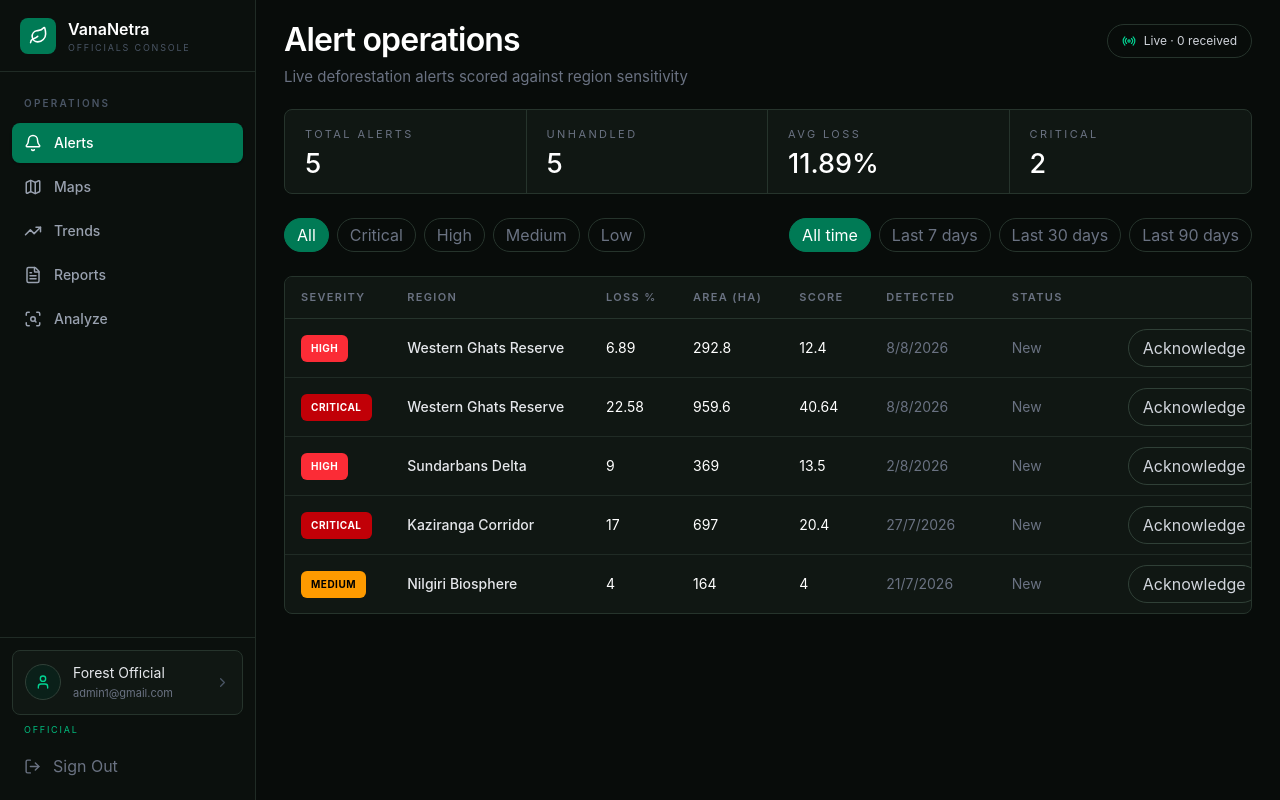
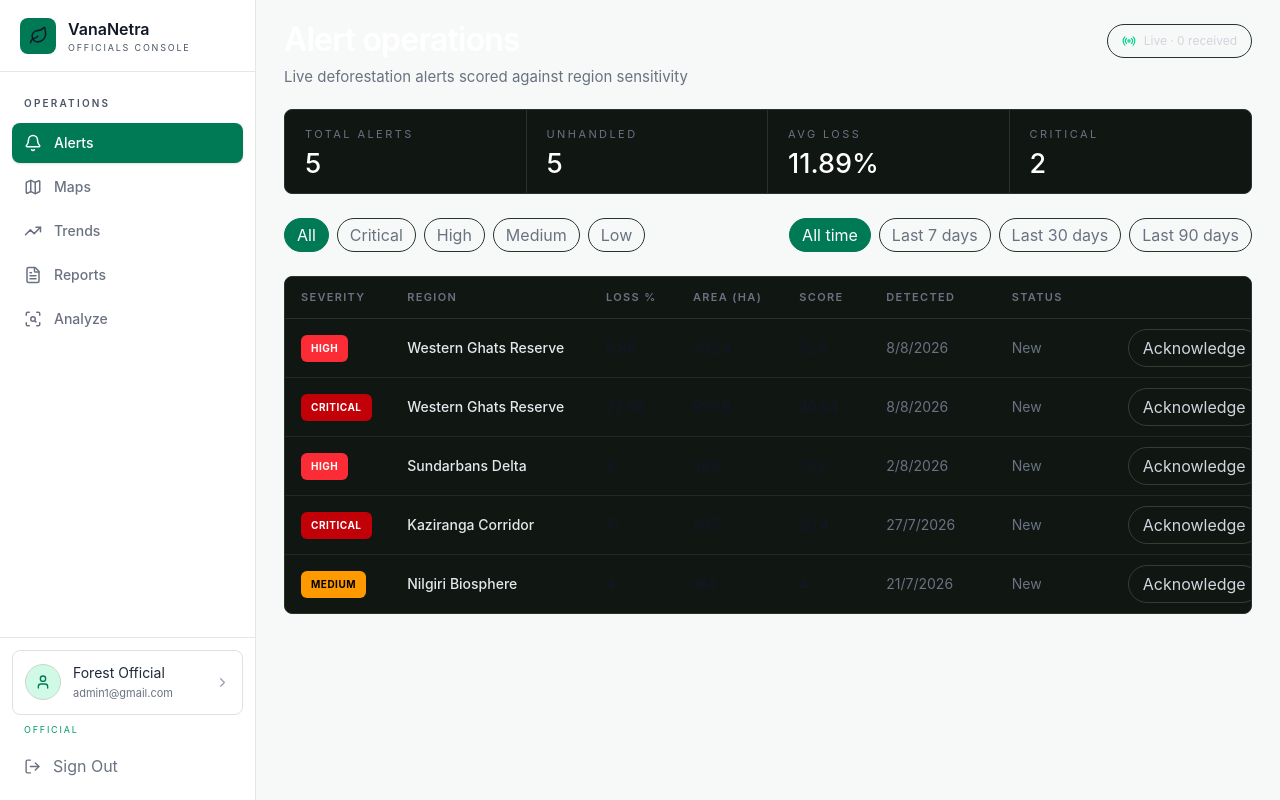
Before and after one commit to omjadhav-dev/VanaNetra, a React (Vite) app in the folder frontend/: page /dashboard/alerts in a window 1280 px wide. Built offline with nearby package versions, Linux system fonts and the light colour scheme.

Commit message:
Dashboard page

```diff
--- a/frontend/src/pages/Dashboard.jsx
+++ b/frontend/src/pages/Dashboard.jsx
@@ -52,14 +52,14 @@ function Dashboard() {
   };
 
   return (
-    <div className="min-h-screen bg-[#080c0a] text-white">
+    <div className="min-h-screen bg-[#f6f9f7] text-gray-900">
 
       {/* SIDEBAR */}
-      <aside className="fixed inset-y-0 left-0 z-50 flex w-64 flex-col border-r border-[#202b25] bg-[#0b100d]">
+      <aside className="fixed inset-y-0 left-0 z-50 flex w-64 flex-col border-r border-[#e2e8e4] bg-[#ffffff]">
 
         {/* LOGO */}
         <Link to="/dashboard/alerts">
-        <div className="flex h-[72px] items-center gap-3 border-b border-[#202b25] px-5">
+        <div className="flex h-[72px] items-center gap-3 border-b border-[#e2e8e4] px-5">
           <div className="flex h-9 w-9 items-center justify-center rounded-lg bg-emerald-700">
             <Leaf size={19} />
           </div>
@@ -95,7 +95,7 @@ function Dashboard() {
                     `flex items-center gap-3 rounded-lg px-3 py-2.5 text-sm font-medium transition ${
                       isActive
                         ? "bg-emerald-700 text-white shadow-sm"
-                        : "text-gray-400 hover:bg-[#101713] hover:text-white"
+                        : "text-gray-500 hover:bg-[#f0f4f1] hover:text-gray-900"
                     }`
                   }
                 >
@@ -108,24 +108,24 @@ function Dashboard() {
         </nav>
 
         {/* PROFILE + SIGN OUT */}
-        <div className="border-t border-[#202b25] p-3">
+        <div className="border-t border-[#e2e8e4] p-3">
 
           {/* PROFILE BUTTON */}
           <button
             type="button"
             onClick={() => navigate("/dashboard/profile")}
-            className="group mb-2 flex w-full items-center gap-3 rounded-lg border border-[#26342c] bg-[#101713] p-3 text-left transition hover:border-emerald-800 hover:bg-[#141d18]"
+            className="group mb-2 flex w-full items-center gap-3 rounded-lg border border-[#dbe4de] bg-[#ffffff] p-3 text-left transition hover:border-emerald-800 hover:bg-[#f0f4f1]"
           >
-            <div className="flex h-9 w-9 shrink-0 items-center justify-center rounded-full border border-[#304037] bg-emerald-950/40">
+            <div className="flex h-9 w-9 shrink-0 items-center justify-center rounded-full border border-[#c9d6cd] bg-emerald-100">
               <User
                 size={16}
-                className="text-emerald-400"
+                className="text-emerald-700"
               />
             </div>
 
             <div className="min-w-0 flex-1">
 
-              <p className="truncate text-sm text-gray-200">
+              <p className="truncate text-sm text-gray-800">
                 {user.name || "Forest Official"}
               </p>
 
@@ -137,13 +137,13 @@ function Dashboard() {
 
             <ChevronRight
               size={15}
-              className="shrink-0 text-gray-600 transition group-hover:translate-x-0.5 group-hover:text-emerald-400"
+              className="shrink-0 text-gray-400 transition group-hover:translate-x-0.5 group-hover:text-emerald-600"
             />
           </button>
 
           {/* ROLE */}
           <div className="px-3 pb-2">
-            <p className="text-[9px] uppercase tracking-[0.2em] text-emerald-500">
+            <p className="text-[9px] uppercase tracking-[0.2em] text-emerald-600">
               {user.role || "Official"}
             </p>
           </div>
@@ -152,7 +152,7 @@ function Dashboard() {
           <button
             type="button"
             onClick={signOut}
-            className="flex w-full items-center gap-3 rounded-lg px-3 py-2.5 text-sm text-gray-500 transition hover:bg-[#101713] hover:text-white"
+            className="flex w-full items-center gap-3 rounded-lg px-3 py-2.5 text-sm text-gray-500 transition hover:bg-[#f0f4f1] hover:text-gray-900"
           >
             <LogOut size={17} />
             Sign Out
```
